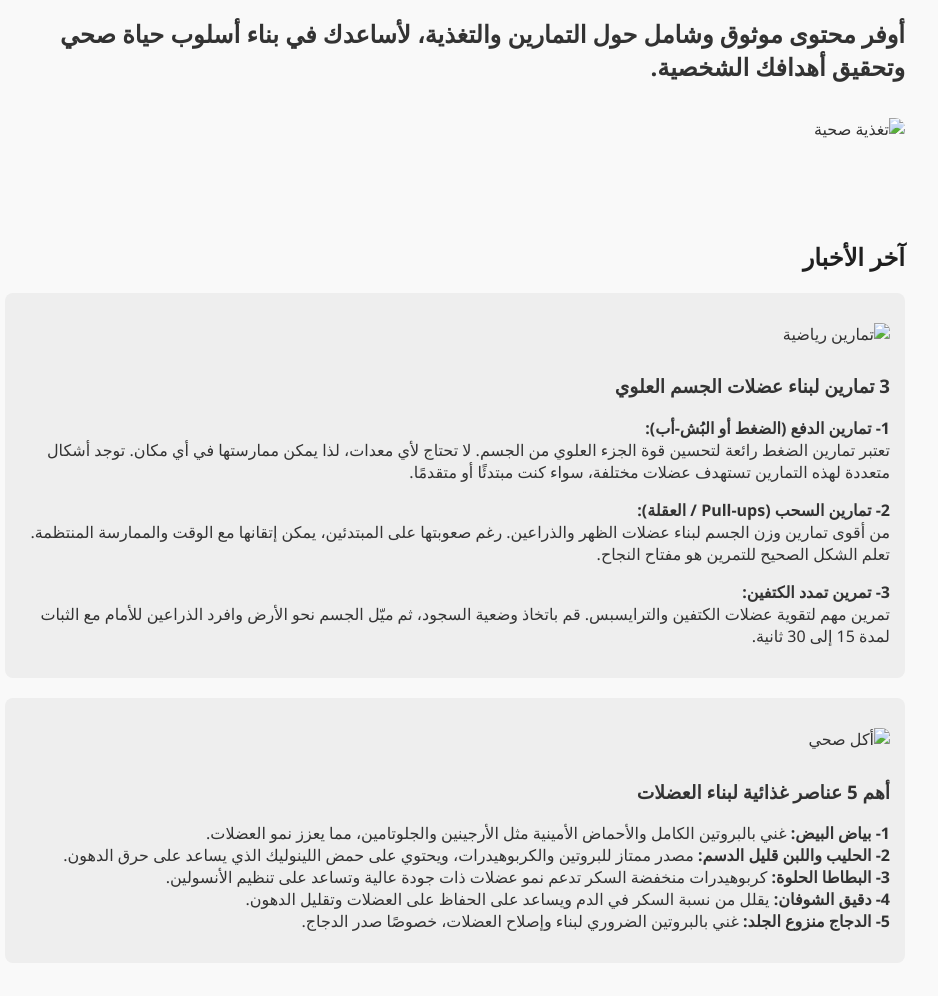
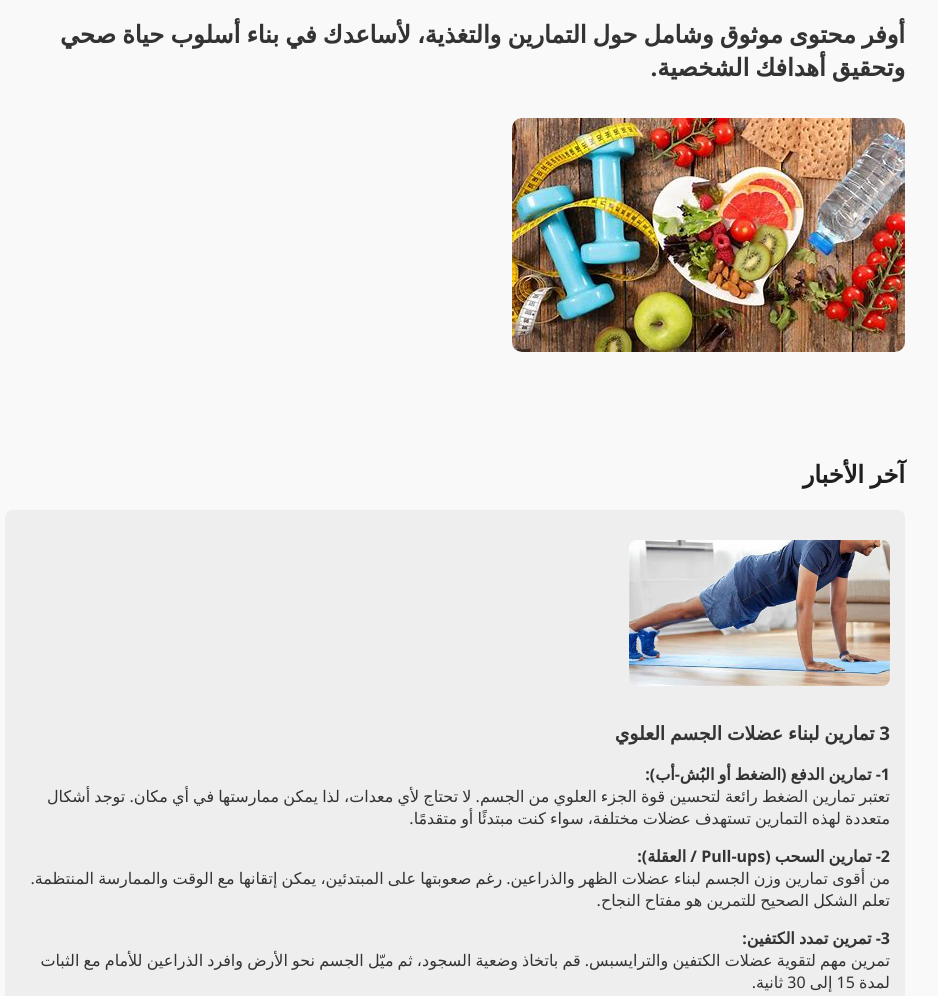
Before and after one commit to fares1452/fares, a plain HTML site: page index.html in a window 1280 px wide. Shown: the part 946-1942 px from the top of the page, without its empty margins (185-1123 px from the left). Drawn offline with Linux system fonts and the light colour scheme.

Commit message:
Update index.html

```diff
--- a/index.html
+++ b/index.html
@@ -107,14 +107,14 @@
   <section class="section">
     <h2>ما هدف المدونة؟</h2>
     <h1>أوفر محتوى موثوق وشامل حول التمارين والتغذية، لأساعدك في بناء أسلوب حياة صحي وتحقيق أهدافك الشخصية.</h1>
-    <img src="img/OIP.jpeg" alt="تغذية صحية">
+    <img src="OIP.jpeg" alt="تغذية صحية">
   </section>
 
 <section class="section">
   <h2>آخر الأخبار</h2>
 
   <div class="blog-preview">
-    <img src="img/OIP1.jpeg" alt="تمارين رياضية">
+    <img src="OIP1.jpeg" alt="تمارين رياضية">
     <h3>3 تمارين لبناء عضلات الجسم العلوي</h3>
     <p>
       <strong>1- تمارين الدفع (الضغط أو البُش-أب):</strong><br>
@@ -131,7 +131,7 @@
   </div>
 
   <div class="blog-preview">
-    <img src="img/OIP (2).jpeg" alt="أكل صحي">
+    <img src="OIP (2).jpeg" alt="أكل صحي">
     <h3>أهم 5 عناصر غذائية لبناء العضلات</h3>
     <p>
       <strong>1- بياض البيض:</strong> غني بالبروتين الكامل والأحماض الأمينية مثل الأرجينين والجلوتامين، مما يعزز نمو العضلات.<br>
```
